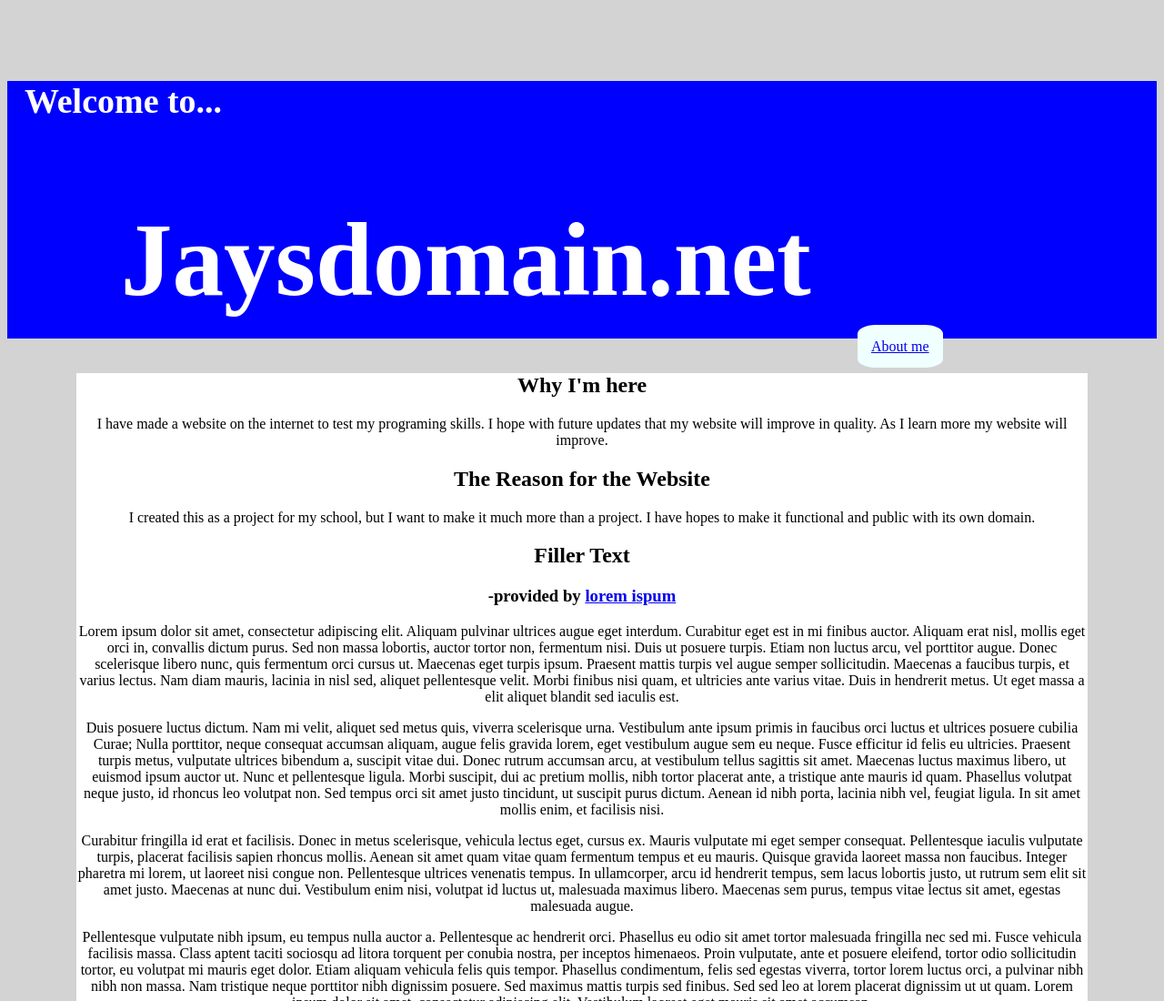
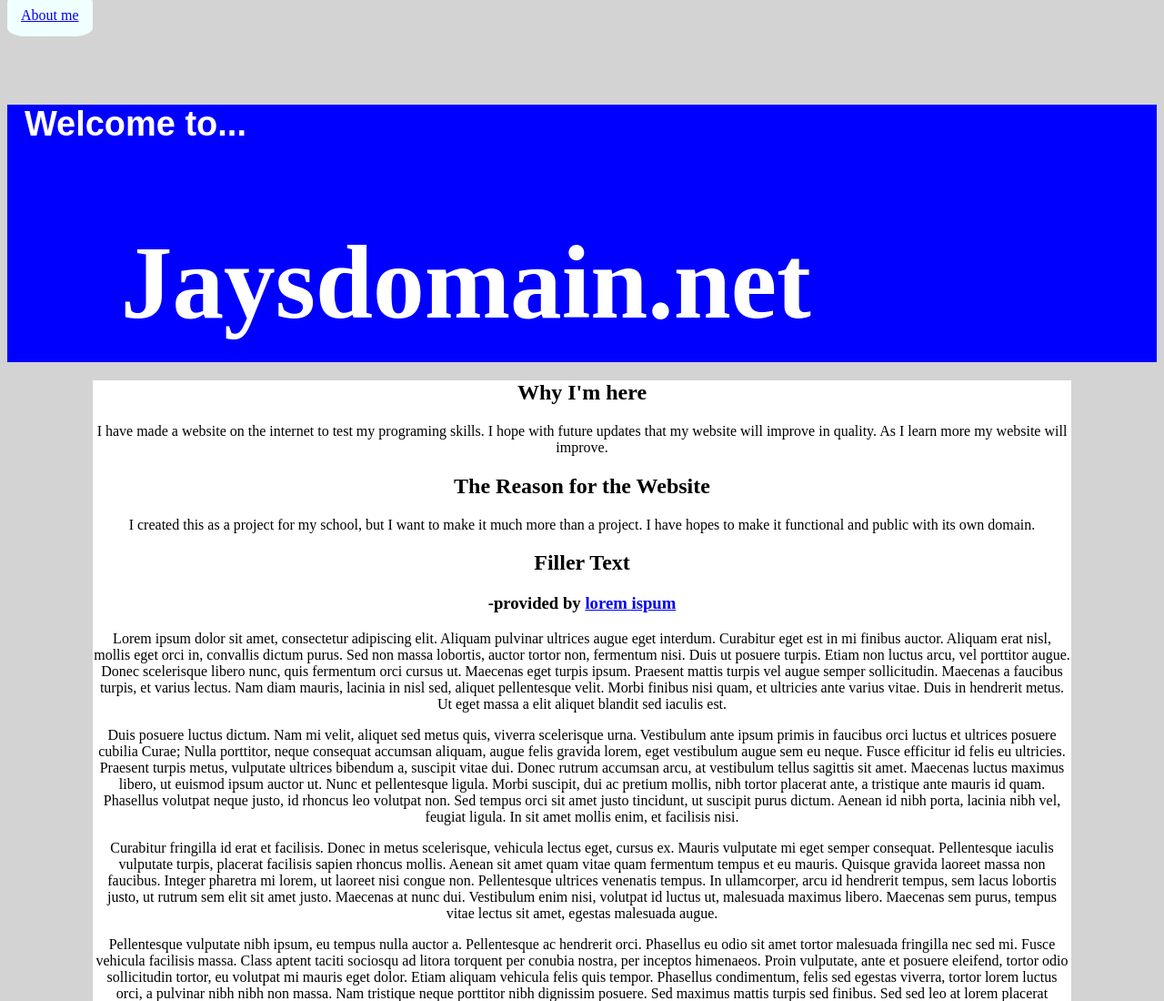
Before and after one commit to Jay-123/HelloWorld, a plain HTML site: page index.html in a window 1280 px wide. Shown: the top 1100 px of the page at 91% size. Drawn offline with Linux system fonts and the light colour scheme.

Commit message:
lets revise

```diff
--- a/index.html
+++ b/index.html
@@ -7,6 +7,7 @@
      </title>
   </head>
   <body>
+      <a class="link" href="about-me.html">About me</a></td>
     <div id="opening">
     <div id="welcome" >
         <h6>Welcome to...</h6>
@@ -17,9 +18,6 @@
           <br>
           <br>
           <br>
-    </div>
-    <div id="sticky">
-      <a class="link" href="about-me.html">About me</a>
     </div>
     <div id="border">
       <h2>Why I'm here</h2>
--- a/style.css
+++ b/style.css
@@ -1,13 +1,11 @@
 #opening{color: white; font-size: 15mm;
     background-color: blue;
-    border-block-end-width: 45mm;
     height: 75mm
 }
 #welcome{margin-left: 5mm;
+         font-family: Arial;
 }
 #jaysdomain{margin-left: 33mm;
-}
-#sticky{position: sticky;
 }
 .format{font-size: 7mm;
         text-align: center;
@@ -16,16 +14,13 @@
         height: 10mm;
         border-top: white;
 }
-.link{box-align: right;
-background-color: azure;
+.link{background-color: azure;
       border-left-width: 5mm;
       border-block-end-width: 8mm;
       border-radius: 21%;
       height: 15mm;
       padding: 15px;
-margin-top: -10mm;
-margin-left: 935px;
-margin-bottom: 25px;
+      margin-top: 2mm;
 }
 .index_link{background-color: azure;
             Margin: 5mm;
@@ -43,8 +38,8 @@ border-block-end: 10mm;
 }
 #border{background-color: white;
         background-origin: border-box;
-        margin-left: 20mm;
-        margin-right: 20mm;
+        margin-left: 25mm;
+        margin-right: 25mm;
 }
 .image{height: 251px;
        width: 251px;
```
Lines whose indentation alone changed are shown as unchanged.
